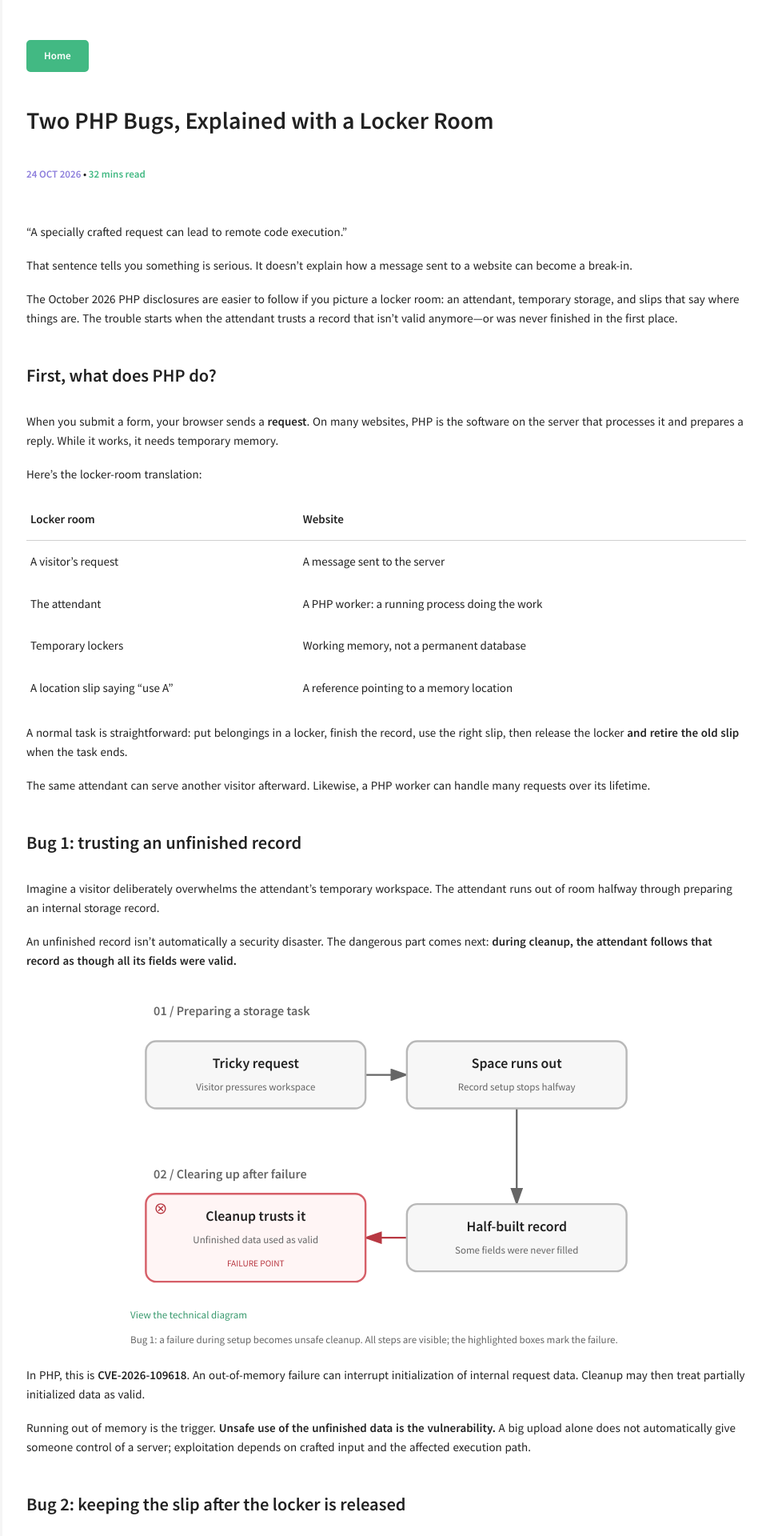
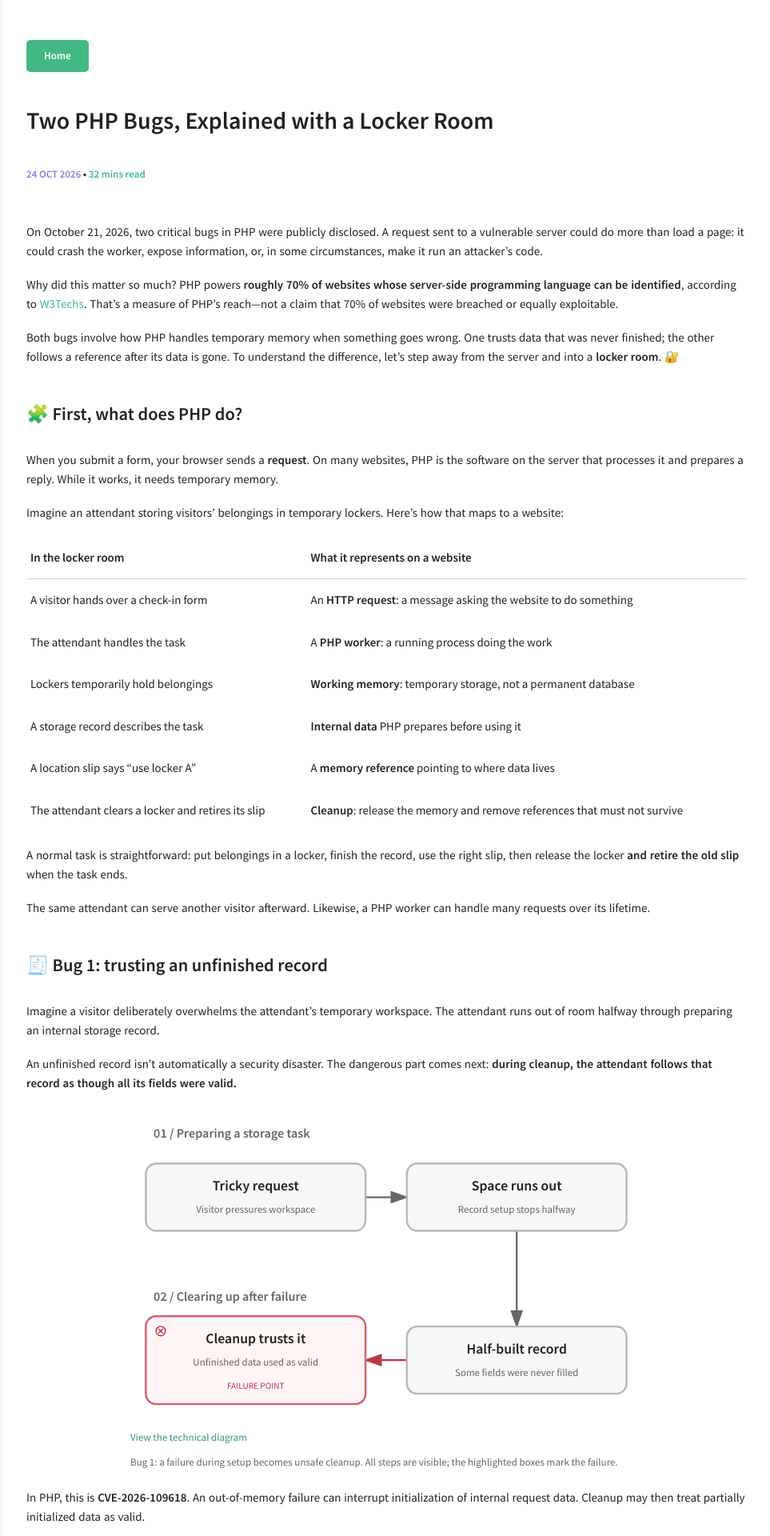
Before and after one commit to kunalkohli/kunalkohli.github.io, a Jekyll site: the page built from _posts/2026-10-24-php-vulnerabilities-locker-room.md, in a window 1280 px wide. Shown: the top 1920 px of the page at 80% size, without its empty margins (317-1280 px from the left). Built offline with Jekyll 4.4.1, drawn with Linux system fonts in a browser that asks for light colours; some of the changed text lies outside the part shown.

Commit message:
Rewrite PHP explainer with a story opening and comparison tables

```diff
--- a/_posts/2026-10-24-php-vulnerabilities-locker-room.md
+++ b/_posts/2026-10-24-php-vulnerabilities-locker-room.md
@@ -7,11 +7,11 @@ comments: true
 published: true
 ---
 
-“A specially crafted request can lead to remote code execution.”
+On October 21, 2026, two critical bugs in PHP were publicly disclosed. A request sent to a vulnerable server could do more than load a page: it could crash the worker, expose information, or, in some circumstances, make it run an attacker's code.
 
-That sentence tells you something is serious. It doesn't explain how a message sent to a website can become a break-in.
+Why did this matter so much? PHP powers **roughly 70% of websites whose server-side programming language can be identified**, according to [W3Techs](https://w3techs.com/technologies/details/pl-php). That's a measure of PHP's reach—not a claim that 70% of websites were breached or equally exploitable.
 
-The October 2026 PHP disclosures are easier to follow if you picture a locker room: an attendant, temporary storage, and slips that say where things are. The trouble starts when the attendant trusts a record that isn't valid anymore—or was never finished in the first place.
+Both bugs involve how PHP handles temporary memory when something goes wrong. One trusts data that was never finished; the other follows a reference after its data is gone. To understand the difference, let's step away from the server and into a **locker room**. 🔐
 
 <!--more-->
 
@@ -19,24 +19,26 @@ The October 2026 PHP disclosures are easier to follow if you picture a locker ro
 
 <link rel="stylesheet" href="{{ '/css/php-locker-post.css' | relative_url }}?v=2">
 
-### First, what does PHP do?
+### 🧩 First, what does PHP do?
 
 When you submit a form, your browser sends a **request**. On many websites, PHP is the software on the server that processes it and prepares a reply. While it works, it needs temporary memory.
 
-Here's the locker-room translation:
+Imagine an attendant storing visitors' belongings in temporary lockers. Here's how that maps to a website:
 
-| Locker room | Website |
+| In the locker room | What it represents on a website |
 | --- | --- |
-| A visitor's request | A message sent to the server |
-| The attendant | A PHP worker: a running process doing the work |
-| Temporary lockers | Working memory, not a permanent database |
-| A location slip saying “use A” | A reference pointing to a memory location |
+| A visitor hands over a check-in form | An **HTTP request**: a message asking the website to do something |
+| The attendant handles the task | A **PHP worker**: a running process doing the work |
+| Lockers temporarily hold belongings | **Working memory**: temporary storage, not a permanent database |
+| A storage record describes the task | **Internal data** PHP prepares before using it |
+| A location slip says “use locker A” | A **memory reference** pointing to where data lives |
+| The attendant clears a locker and retires its slip | **Cleanup**: release the memory and remove references that must not survive |
 
 A normal task is straightforward: put belongings in a locker, finish the record, use the right slip, then release the locker **and retire the old slip** when the task ends.
 
 The same attendant can serve another visitor afterward. Likewise, a PHP worker can handle many requests over its lifetime.
 
-### Bug 1: trusting an unfinished record
+### 🧾 Bug 1: trusting an unfinished record
 
 Imagine a visitor deliberately overwhelms the attendant's temporary workspace. The attendant runs out of room halfway through preparing an internal storage record.
 
@@ -48,7 +50,7 @@ In PHP, this is **CVE-2026-109618**. An out-of-memory failure can interrupt init
 
 Running out of memory is the trigger. **Unsafe use of the unfinished data is the vulnerability.** A big upload alone does not automatically give someone control of a server; exploitation depends on crafted input and the affected execution path.
 
-### Bug 2: keeping the slip after the locker is released
+### 🎟️ Bug 2: keeping the slip after the locker is released
 
 Now imagine a task ends unexpectedly. The old belongings are removed and locker A becomes available again—but the attendant keeps a slip saying “use locker A.”
 
@@ -65,56 +67,44 @@ The useful distinction is:
 
 This is an analogy for memory handling, not guessing locker combinations or bypassing a login. Not every later visitor or request will encounter the vulnerable state.
 
-### How does that turn into a break-in?
+### 🔓 How does that turn into a break-in?
 
-Unsafe memory use can have different consequences:
+Following an invalid record can lead to different kinds of harm:
 
-- **A crash:** the worker stops, and visitors may get errors.
-- **A data leak:** information reaches someone who shouldn't see it.
-- **Remote code execution:** an attacker gets instructions to run with the PHP worker's permissions.
+| Possible outcome | Locker-room example | What happens on the server |
+| --- | --- | --- |
+| **Crash / denial of service** | The attendant stops working, and visitors cannot get service. | A PHP worker crashes; visitors may get errors or lose access. |
+| **Data leak** | The attendant hands one visitor someone else's belongings. | Information reaches someone who is not authorized to receive it. |
+| **Remote code execution** | The attendant is tricked into performing unauthorized tasks within their authority. | The attacker gets instructions to run with the PHP worker's permissions. |
 
 Those are possible outcomes, **not three guaranteed stages**. Code execution also doesn't automatically mean full administrator access. But a website worker may already have access to valuable files, credentials, or customer information.
 
-### A security guard helps. It doesn't repair the attendant's procedures.
+### 🛡️ The temporary fix shipped by Cloudflare
 
-A web application firewall, or **WAF**, is an extra checkpoint for traffic passing through it.
+While operators deployed PHP updates, Cloudflare shipped an extra layer of protection through its **web application firewall (WAF)**. Cloudflare says these protections were in place before public disclosure on October 21, including for sites using its free WAF.
 
-In the analogy, a guard can inspect incoming requests. Recognizable trouble gets stopped before it reaches the attendant. But sometimes the request alone doesn't provide enough evidence.
+This was a traffic-level mitigation, **not a repair to the PHP software running on the server**. Think of it as posting a security guard at the locker room while the attendant's faulty procedures are being fixed.
 
-Cloudflare describes combining the incoming request with the outgoing response. Think of the guard checking both the visitor's form **and the belongings about to leave**. Together, those signals may reveal a suspicious exchange, and the matching response can be blocked before it reaches the requester.
+The guard can help in two ways:
 
-**Stopping belongings at the exit cannot undo something the attendant already did.** Likewise, blocking a response doesn't reverse code already executed on the server. WAF protection is an additional layer; updating PHP fixes the underlying bugs.
+1. **Check what comes in.** A recognizable malicious request can be blocked before it reaches PHP—like rejecting an obviously suspicious form at the entrance.
+2. **Check the whole exchange.** Some forms look ordinary on their own. Cloudflare's **full transaction detection** combines signals from the incoming request and the outgoing response. A matching response can then be blocked before it reaches the requester.
 
-### Why this needed a coordinated response
+For example, imagine the guard lets a form through because it doesn't provide enough evidence of trouble. The attendant processes it and starts handing back belongings. Now the form **together with what is leaving** reveals a suspicious exchange. The guard can stop that return at the door, reducing the chance of someone walking away with another visitor's belongings.
 
-PHP is shared infrastructure. Many unrelated websites can depend on the same vulnerable software.
-
-OpenAI describes a maintainer-led response involving researchers and infrastructure providers: validate the flaws, prepare fixes and protections, then help operators deploy them. Cloudflare reports deploying protections before public disclosure and observing attack traffic after an early leak.
-
-The important last step is easy to miss: **a released fix is not an installed fix.**
-
-### If you own a website, ask one question
-
-> Has the PHP actually running our website been patched for both original vulnerabilities?
-
-Ask your host or technical team to confirm the live web-serving environment is updated, the relevant workers have been restarted or replaced, and applicable firewall protections remain enabled. **Updating WordPress, a theme, or a plugin alone does not fix PHP runtime bugs.**
-
-The October 21 fixes were PHP **8.2.35, 8.3.36, 8.4.27, and 8.5.12**, or a vendor-confirmed backported fix. Use current supported security releases rather than treating that list as a permanent recommendation.
-
-On October 23, PHP also announced a **separate related issue, CVE-2026-115560**, that can affect those releases under an unusual combination of session settings and application behavior. The advisory recommends disabling session upload progress where appropriate until the next regular bugfix release; applications that never change the serialization handler at runtime can keep it enabled. Cloudflare's known-attempt coverage for this issue depends on the default upload-progress field name. Have your operator check the current guidance linked below.
-
-If compromise is suspected, involve security staff. Installing a patch doesn't remove an attacker who already got in.
+But **stopping belongings at the exit cannot undo something the attendant already did**. Likewise, blocking a response doesn't reverse code already executed on the server. This protection buys time and adds defense in depth; PHP still needs its security update. Coverage also depends on the applicable rules being enabled and traffic actually passing through the WAF.
 
 The mental model I want to keep is simple: **temporary storage needs accurate references, and failure paths need just as much care as the happy path.**
 
-### Sources and diagrams
+### 📚 Sources and diagrams
 
-Security details checked against these sources on **October 24, 2026**:
+Sources for the October 2026 disclosures and PHP usage figure:
 
 - [PHP: October 21 critical security advisory](https://www.php.net/archive/2026.php#2026-10-21-5)
 - [PHP: October 23 session upload progress advisory](https://www.php.net/archive/2026.php#2026-10-23-1)
 - [Cloudflare: php2shell vulnerabilities and WAF protection](https://blog.cloudflare.com/php-vulnerabilities-waf-protection/)
 - [OpenAI: coordinated disclosure and the global response](https://openai.com/index/coordinated-disclosure-of-critical-vulnerabilities/)
+- [W3Techs: PHP usage statistics and what the percentage measures](https://w3techs.com/technologies/details/pl-php)
 
 Diagrams generated with [Archify](https://github.com/tt-a1i/archify). They illustrate the failure paths, not the mechanics of a working exploit.
 
```
